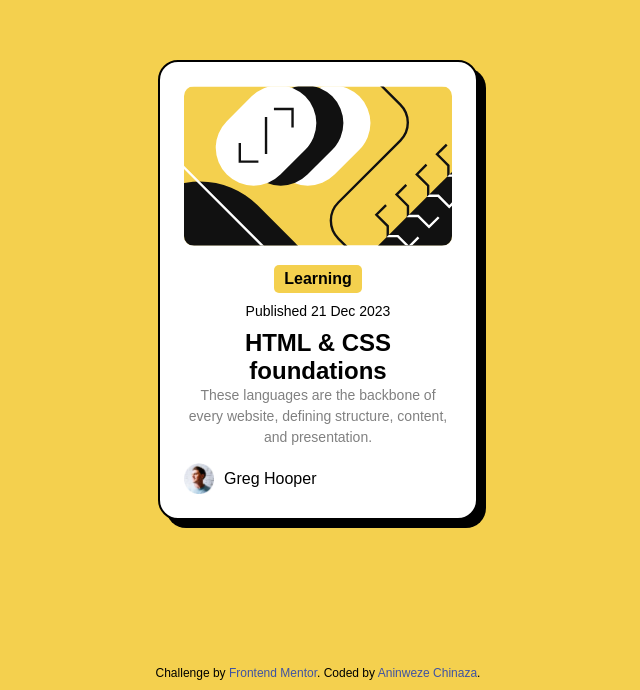
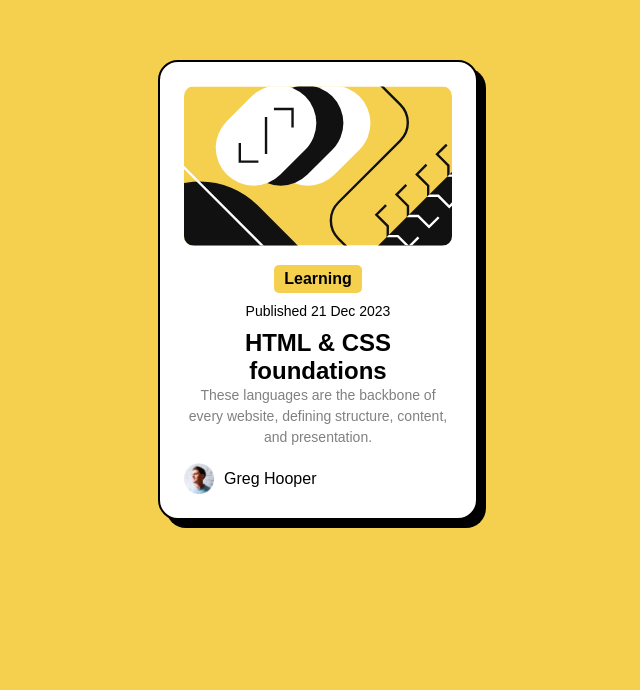
Before and after one commit to Aninweze-Chinaza/blog-preview-card, a plain HTML site: page index.html in a window 1280 px wide. Shown: the part 110-800 px from the top of the page, without its empty margins (322-962 px from the left). Drawn offline with Linux system fonts and the light colour scheme.

Commit message:
Update HTML & CSS

```diff
--- a/index.html
+++ b/index.html
@@ -20,19 +20,12 @@
       <h1>HTML & CSS foundations</h1>
       <p class="description">These languages are the backbone of every website, defining structure, content, and presentation.</p>
       <div class="author">
-        <img src="assets/images/image-avatar.webp" alt="Greg Hooper">
+        <img src="assets/images/image-avatar.webp" alt=" ">
       <span> Greg Hooper</span>
       </div>
     </div>
+  </article>
 
-
-
-
-  </article>
-  <footer class="attribution">
-    Challenge by <a href="https://www.frontendmentor.io?ref=challenge">Frontend Mentor</a>.
-    Coded by <a href="#">Aninweze Chinaza</a>.
-  </footer>
 
 
 
--- a/style.css
+++ b/style.css
@@ -59,17 +59,6 @@ time{
     font-size: 14px;
     margin-bottom: 15px;
 }
-.attribution {
-    position: absolute;
-    bottom: 10px;
-    width: 100%;
-    font-size: 12px;
-    text-align: center;
-}
- .attribution a {
-    color: hsl(228, 45%, 44%);
-    text-decoration: none;
-}
 .author{
     display: flex;
     align-items: center;
```
